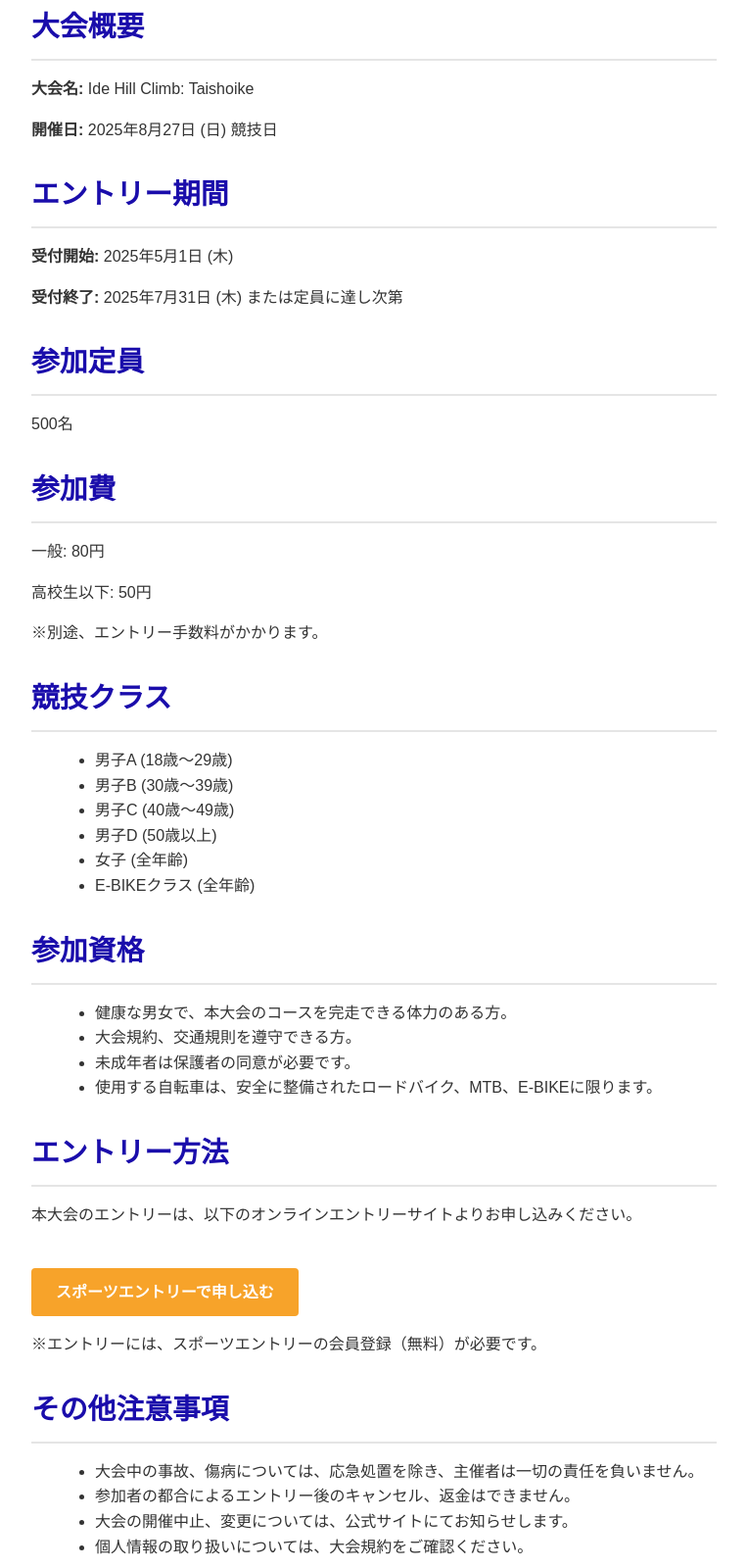
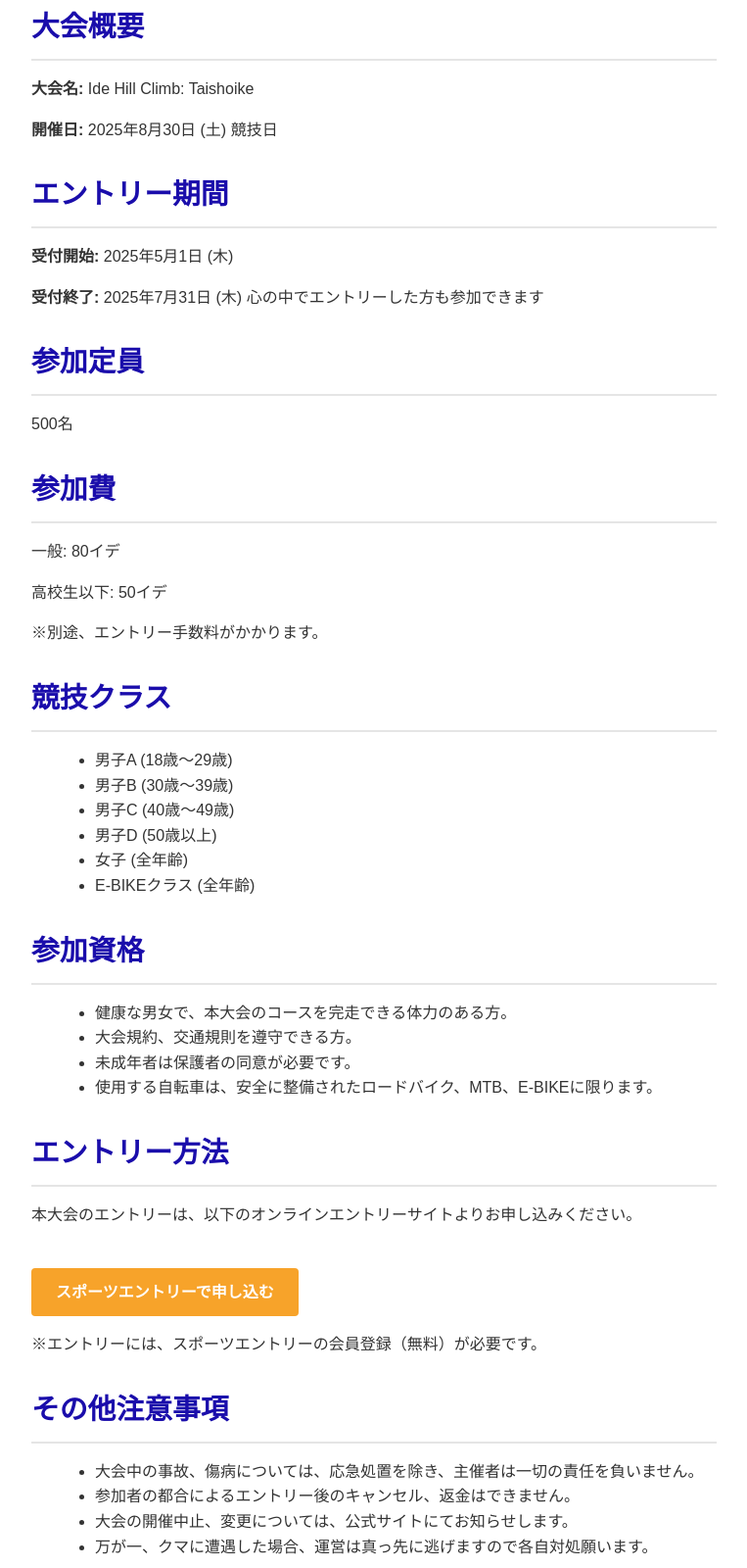
Before and after one commit to shibashiba7/ide, a plain HTML site: page entry.html in a window 1280 px wide. Shown: the part 380-1980 px from the top of the page at 98% size, without its empty margins (258-1021 px from the left). Drawn offline with Linux system fonts and the light colour scheme.

Commit message:
Add files via upload

```diff
--- a/entry.html
+++ b/entry.html
@@ -39,18 +39,18 @@
             <div class="entry-content">
                 <h3>大会概要</h3>
                 <p><strong>大会名:</strong> Ide Hill Climb: Taishoike</p>
-                <p><strong>開催日:</strong> 2025年8月27日 (日) 競技日</p>
+                <p><strong>開催日:</strong> 2025年8月30日 (土) 競技日</p>
 
                 <h3>エントリー期間</h3>
                 <p><strong>受付開始:</strong> 2025年5月1日 (木)</p>
-                <p><strong>受付終了:</strong> 2025年7月31日 (木) または定員に達し次第</p>
+                <p><strong>受付終了:</strong> 2025年7月31日 (木) 心の中でエントリーした方も参加できます</p>
 
                 <h3>参加定員</h3>
                 <p>500名</p>
 
                 <h3>参加費</h3>
-                <p>一般: 80円</p>
-                <p>高校生以下: 50円</p>
+                <p>一般: 80イデ</p>
+                <p>高校生以下: 50イデ</p>
                 <p>※別途、エントリー手数料がかかります。</p>
 
                 <h3>競技クラス</h3>
@@ -81,7 +81,7 @@
                     <li>大会中の事故、傷病については、応急処置を除き、主催者は一切の責任を負いません。</li>
                     <li>参加者の都合によるエントリー後のキャンセル、返金はできません。</li>
                     <li>大会の開催中止、変更については、公式サイトにてお知らせします。</li>
-                    <li>個人情報の取り扱いについては、大会規約をご確認ください。</li>
+                    <li>万が一、クマに遭遇した場合、運営は真っ先に逃げますので各自対処願います。</li>
                 </ul>
             </div>
         </section>
```
Also changed, not shown: index.html (+1 -0 lines), schedule.html (+4 -4 lines).
